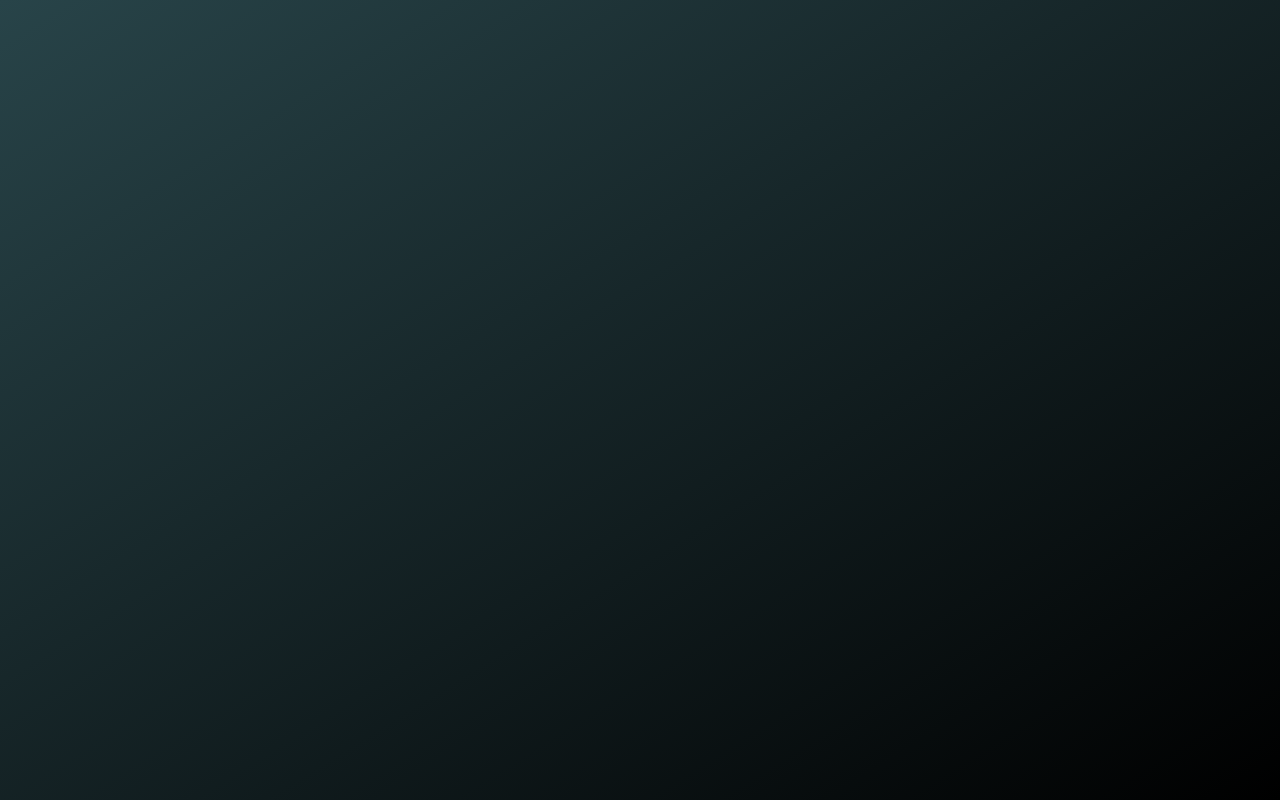
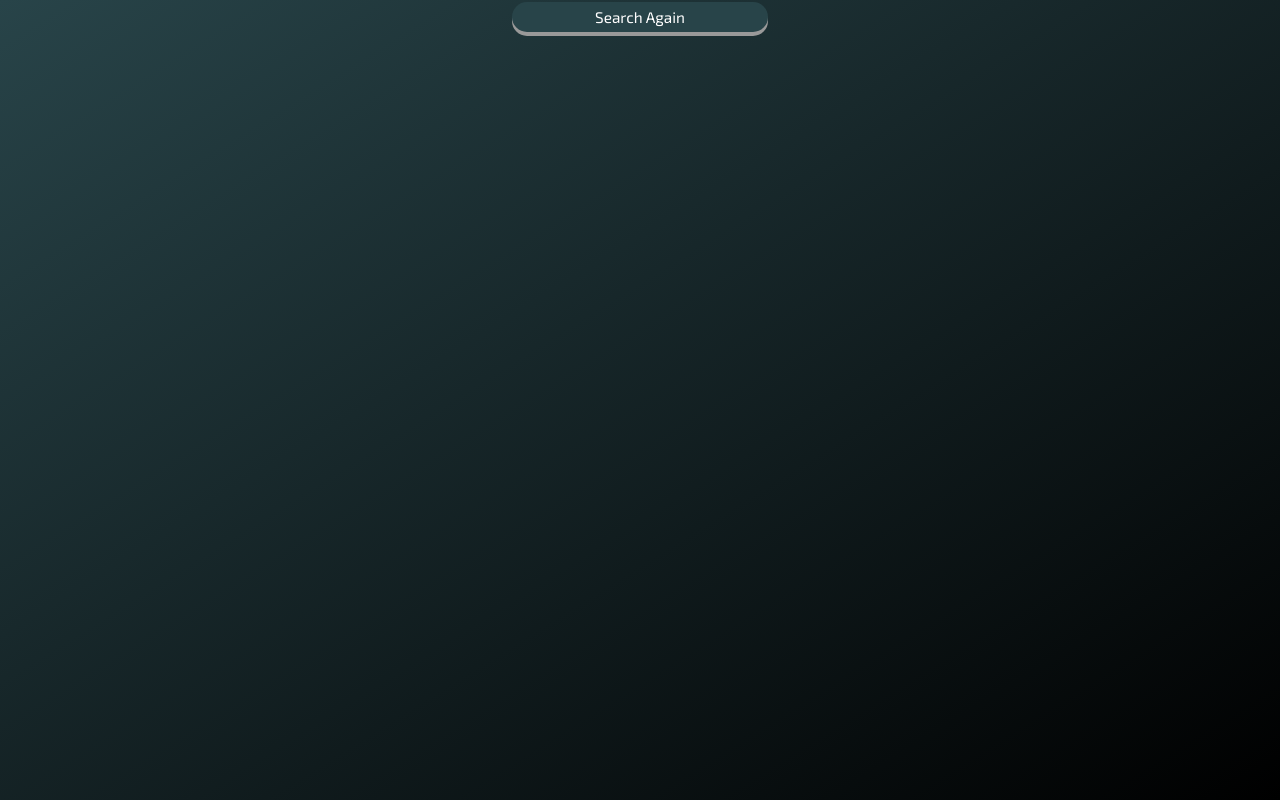
Before and after one commit to Intzaar/GitHub-API-fetch, a plain HTML site: page data.html in a window 1280 px wide. Drawn offline with Linux system fonts and the light colour scheme.

Commit message:
finalised project and finishing touches

```diff
--- /dev/null
+++ b/button2.js
@@ -0,0 +1,5 @@
+document.getElementById("searchagain").addEventListener("submit", function (event) {
+    event.preventDefault();
+    window.location.href = "index.html";
+
+});
--- a/data.html
+++ b/data.html
@@ -11,9 +11,14 @@
 </head>
 <body>
     <div class="container1">
-        <div id="result">
+        <div id="result"></div>
+        <div class="bt">
+            <form id="searchagain">
+                <button type="submit" class="button" id="bt">Search Again</button>
+            </form>
         </div>
     </div>
     <script src="fetch.js"></script>
+    <script src="button2.js"></script>
 </body>
 </html>
--- a/style1.css
+++ b/style1.css
@@ -19,8 +19,9 @@ html {
 }
 h1{
   text-transform: uppercase;
-  font-weight: 200;
+  font-weight: 300;
   text-align: center;
+  font-style: italic;
 }
 img{
   width: 40%;
@@ -30,3 +31,34 @@ img{
   box-shadow: 1vw 1vw #284449;
   margin: 0px;
 }
+
+.container1{
+  justify-content: center;
+  align-items: center;
+  text-align: center;
+}
+.button {
+  width: 20%;
+  display: inline-block;
+  font-size: 16px;
+  cursor: pointer;
+  justify-self: center;
+  text-align: center;
+  text-decoration: none;
+  height: clamp(0.8rem, 4vw, 1.6rem);
+  font-family: "Exo 2", sans-serif;
+  font-size:clamp(0.4rem, 2vw, 0.8rem);
+  color: #fff;
+  background-color: #284449;
+  border: none;
+  border-radius: 1rem;
+  box-shadow: 0 4px #999;
+}
+
+.button:hover {background-color: #3e8e41}
+
+.button:active {
+  background-color: #405153;
+  box-shadow: 0 1px #666;
+  transform: translateY(4px);
+}
```
